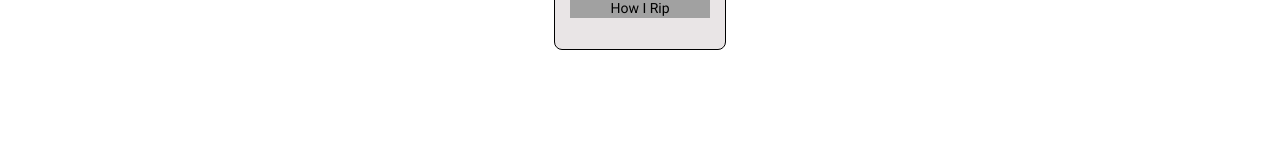
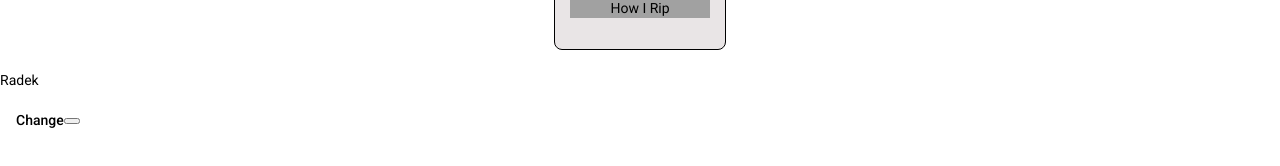
Before and after one commit to radek-czcz/angularApps, an Angular app: page / in a window 1280 px wide. Shown: the part 338-504 px from the top of the page. Built offline with nearby package versions, Linux system fonts and the light colour scheme.

Commit message:
ngIf with else clauses

```diff
--- a/src/app/components/mainComponents/main-content/main-content.component.ts
+++ b/src/app/components/mainComponents/main-content/main-content.component.ts
@@ -13,11 +13,21 @@ let runner = titles.generator;
       <frame-comp [someText] = runner>
       </frame-comp>
    </div>
+   <div *ngIf="condition1; then temp1 else temp2"></div>
+   <ng-template #temp1>
+     <p>Radek</p>
+   </ng-template>
+   <ng-template #temp2>
+     <p>Kamila</p>
+   </ng-template>
+   <button (click)="changeCond()" mat-button>Change<button>
   `,
   styleUrls: ['./main-content.component.css']
 })
 
 export class MainContentComponent implements OnInit {
+
+  condition1: boolean = true
 
   @Input()
   someText: titleAndDesc[] = []
@@ -31,6 +41,10 @@ export class MainContentComponent implements OnInit {
       return textReduced;
    }
 
+  changeCond(): void {
+    this.condition1 = !this.condition1;
+  }
+
   constructor() {
   }
 
```
